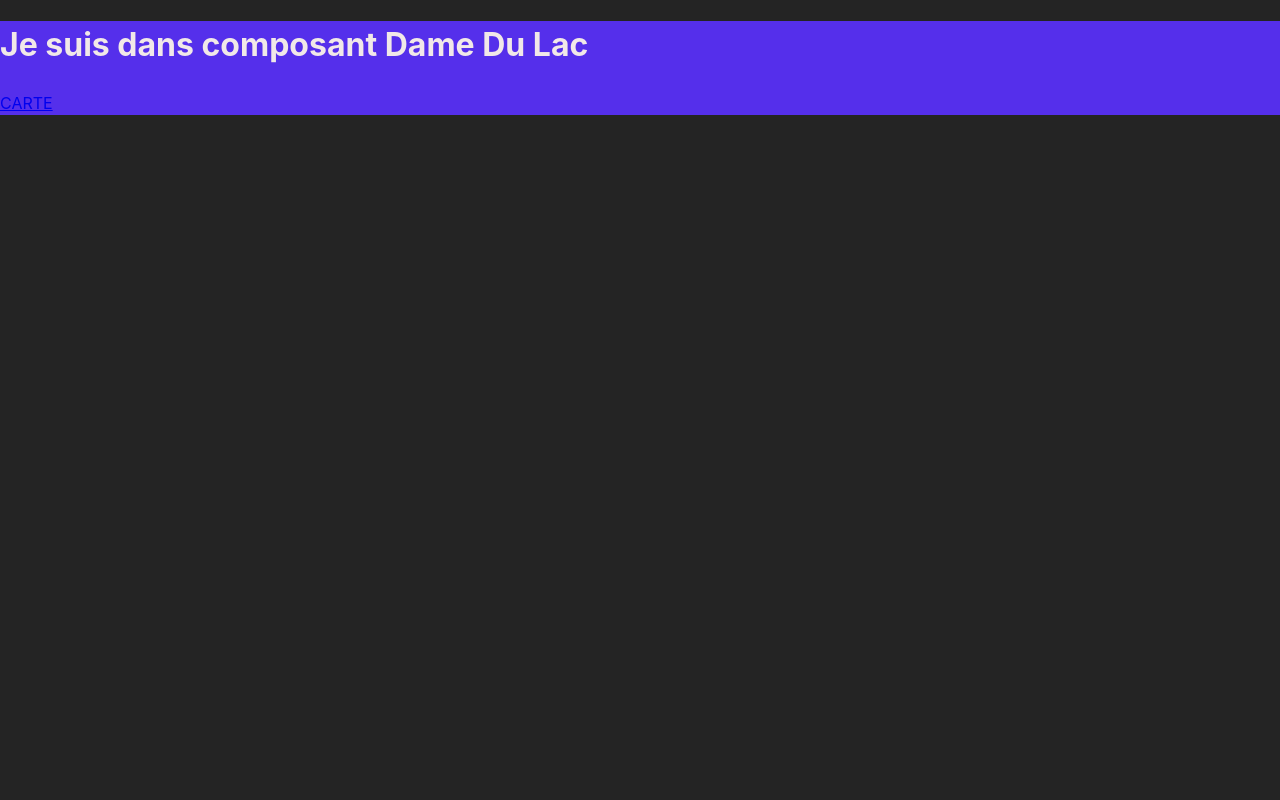
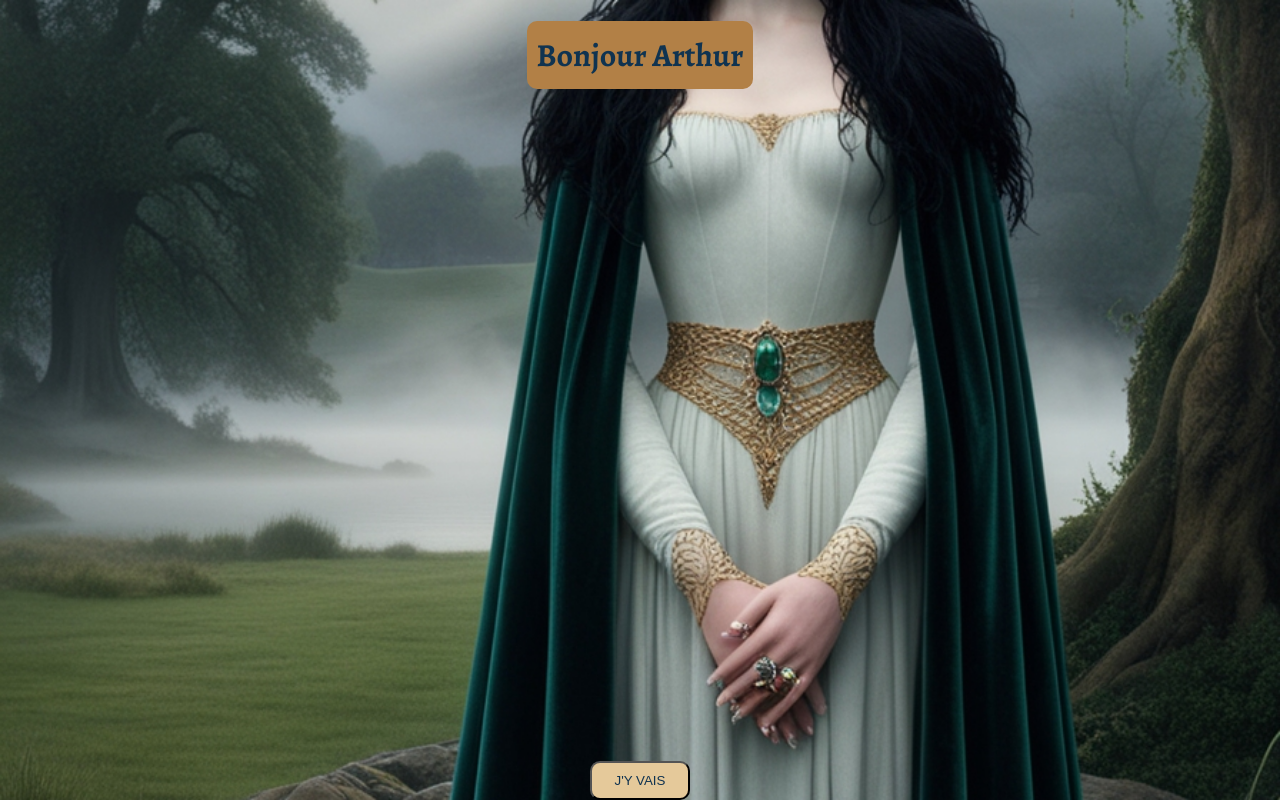
Before and after one commit to NICOLASR44/TheGrall, a React (Vite) app in the folder thegrall/: page /dame in a window 1280 px wide. Built offline with nearby package versions, Linux system fonts and the light colour scheme.

Commit message:
page DameDuLac.jsx and css changed

```diff
--- a/thegrall/src/App.css
+++ b/thegrall/src/App.css
@@ -0,0 +1,6 @@
+:root {
+  --beigeClair: #e5c99a;
+  --beigeFoncé: #b28046;
+  --bleuPrusse: #103350;
+  --bleuFoncé: #242e35;
+}
--- a/thegrall/src/components/DameDuLac.jsx
+++ b/thegrall/src/components/DameDuLac.jsx
@@ -5,8 +5,12 @@ export default function DameDuLac() {
   return (
     <>
       <div className="dameContainer">
-        <h1 className="dameTitle">Je suis dans composant Dame Du Lac</h1>
-        <Link to="/carte">CARTE</Link>
+        <h1 className="dameTitle">Bonjour Arthur</h1>
+        <button className="dameButton">
+          <Link to="/carte" className="linkToCarte">
+            J&apos;Y VAIS
+          </Link>
+        </button>
       </div>
     </>
   );
--- /dev/null
+++ b/thegrall/src/components/ModalDame.jsx
@@ -0,0 +1,5 @@
+import "../styles/ModalDame.css";
+
+export default function ModalDame() {
+  return <div>Modal</div>;
+}
--- a/thegrall/src/index.css
+++ b/thegrall/src/index.css
@@ -13,7 +13,9 @@
   -moz-osx-font-smoothing: grayscale;
 }
 
+html,
 body {
   margin: 0;
   padding: 0;
+  height: 100%;
 }
--- a/thegrall/src/styles/DameDuLac.css
+++ b/thegrall/src/styles/DameDuLac.css
@@ -1,6 +1,40 @@
+@import url("https://fonts.googleapis.com/css2?family=Alegreya:ital,wght@0,400..900;1,400..900&family=Outfit:wght@100..900&display=swap");
+
+:root {
+  --beigeClair: #e5c99a;
+  --beigeFoncé: #b28046;
+  --bleuPrusse: #103350;
+  --bleuFoncé: #242e35;
+}
+
 .dameContainer {
-  background-color: #552feb;
+  display: flex;
+  flex-direction: column;
+  justify-content: space-between;
+  align-items: center;
+  background-color: var(--beigeFoncé);
+  background-image: url("../assets/DameDuLac.jpg");
+  background-repeat: no-repeat;
+  background-size: cover;
+  background-position: center;
+  width: 100vw;
+  height: 100vh;
   .dameTitle {
-    color: #f1e8e8;
+    background-color: var(--beigeFoncé);
+    color: var(--bleuPrusse);
+    text-align: center;
+    font-family: "Alegreya";
+    padding: 10px;
+    border-radius: 10px;
+  }
+  .dameButton {
+    background-color: var(--beigeClair);
+    width: 100px;
+    padding: 10px;
+    border-radius: 10px;
+    .linkToCarte {
+      color: var(--bleuPrusse);
+      text-decoration: none;
+    }
   }
 }
```
Also changed, not shown: thegrall/src/styles/ModalDame.css (added).
